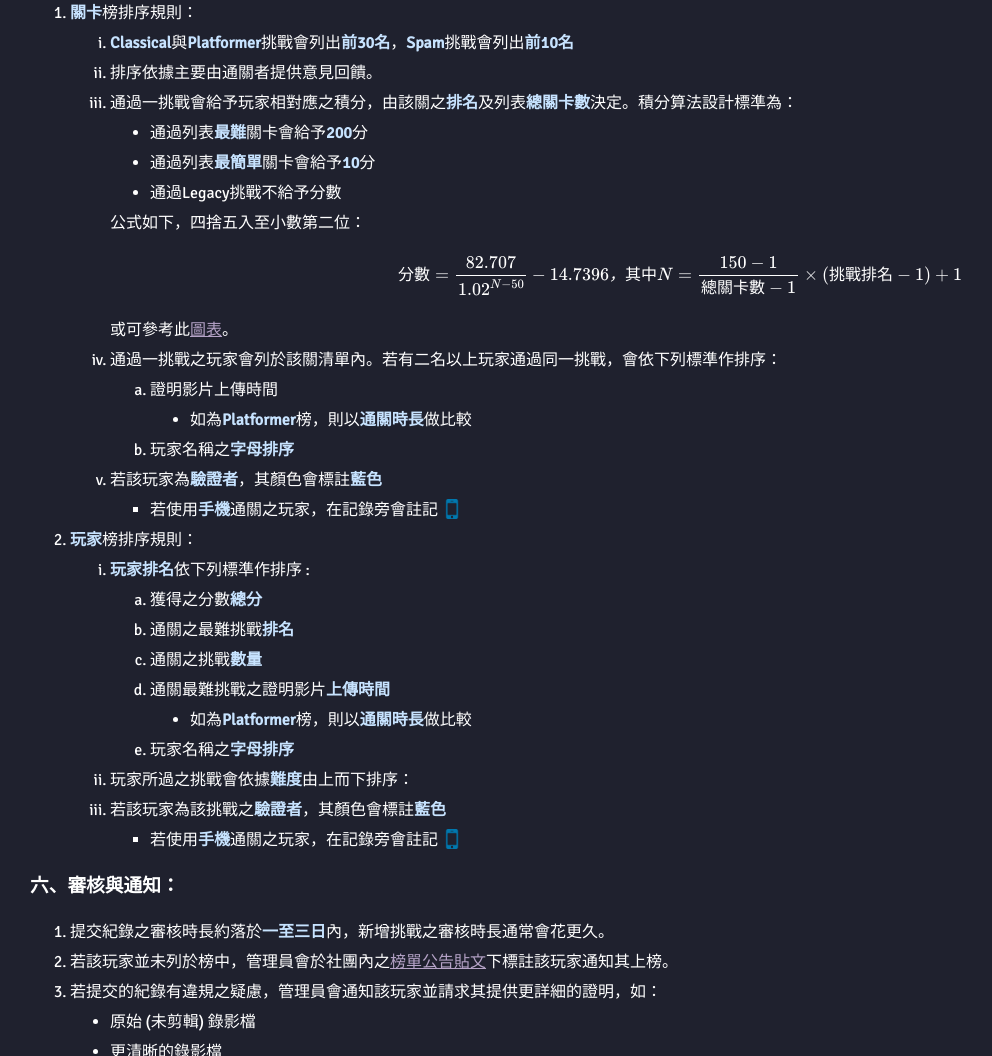
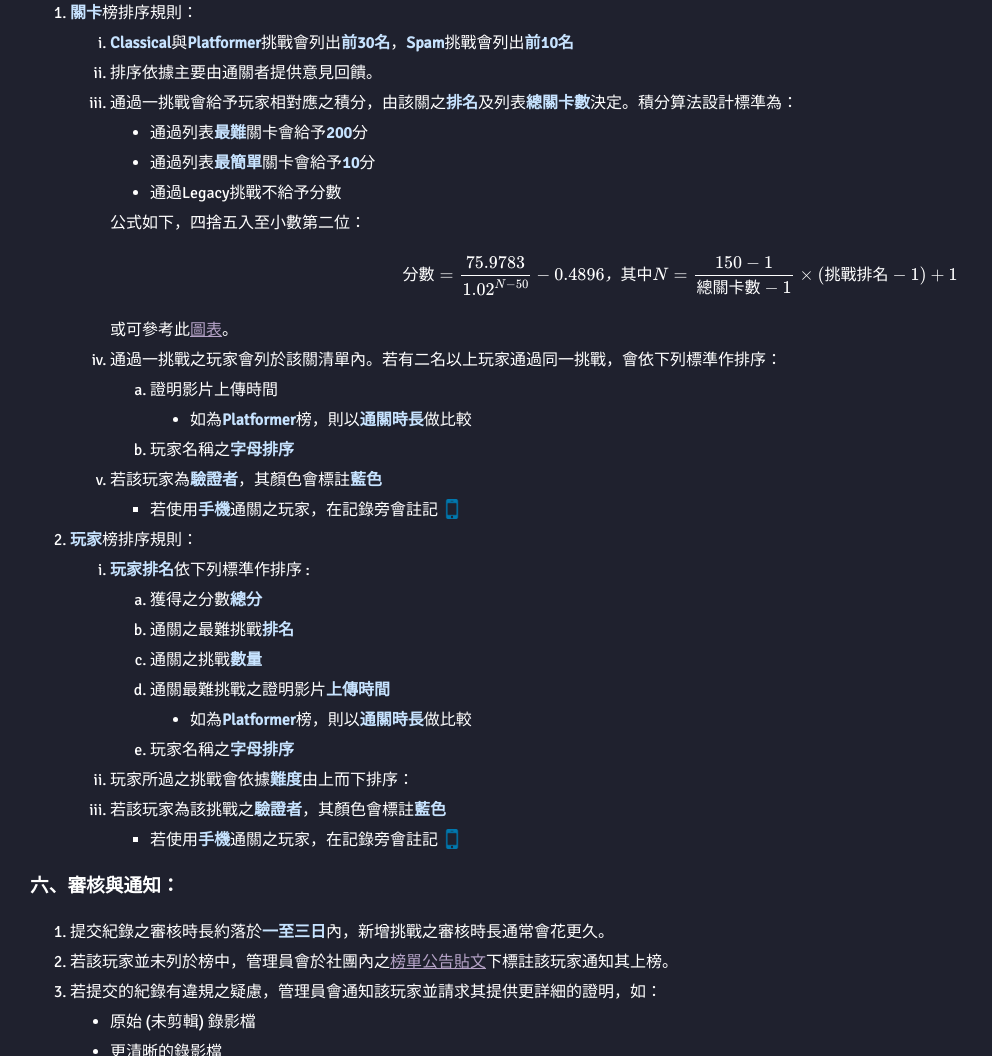
Before and after one commit to Mars-1114/GDTWChallengeList, a plain HTML site: page guidelines.html in a window 1280 px wide. Shown: the part 3631-4687 px from the top of the page, without its empty margins (0-992 px from the left). Drawn offline with nearby package versions, Linux system fonts and the light colour scheme; a script that the page names is missing.

Commit message:
Update Guidelines

```diff
--- a/guidelines.html
+++ b/guidelines.html
@@ -278,7 +278,7 @@
             </ul>
             公式如下，四捨五入至小數第二位：
             <div style="overflow-x: auto">
-              $$分數=\frac{82.707}{1.02^{N-50}}-14.7396，其中N=\frac{150-1}{總關卡數-1}\times(挑戰排名-1)+1$$
+              $$分數=\frac{75.9783}{1.02^{N-50}}-0.4896，其中N=\frac{150-1}{總關卡數-1}\times(挑戰排名-1)+1$$
             </div>
             或可參考此<a class="link" href="https://www.desmos.com/calculator/3dmkunij9m">圖表</a>。
           </li>
```
